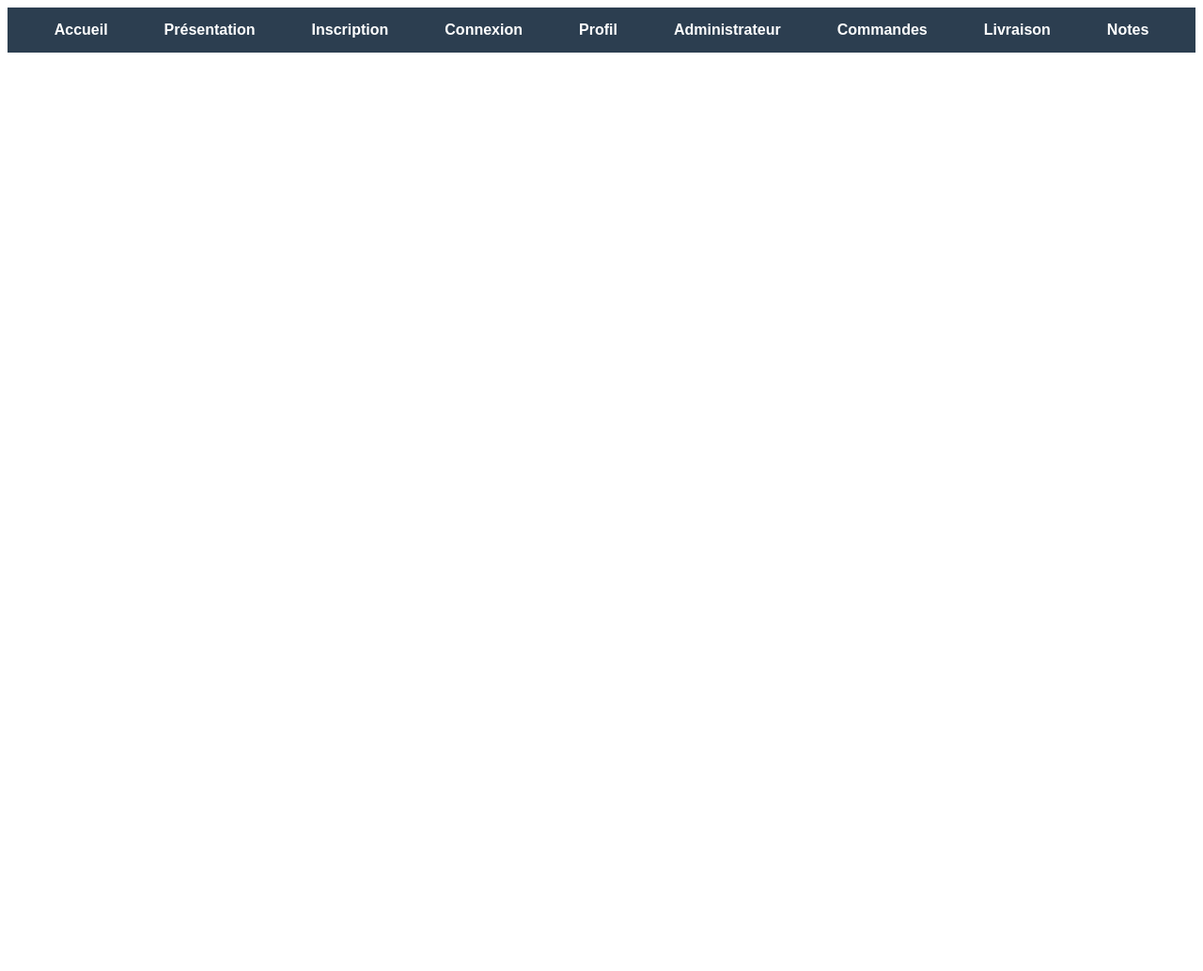
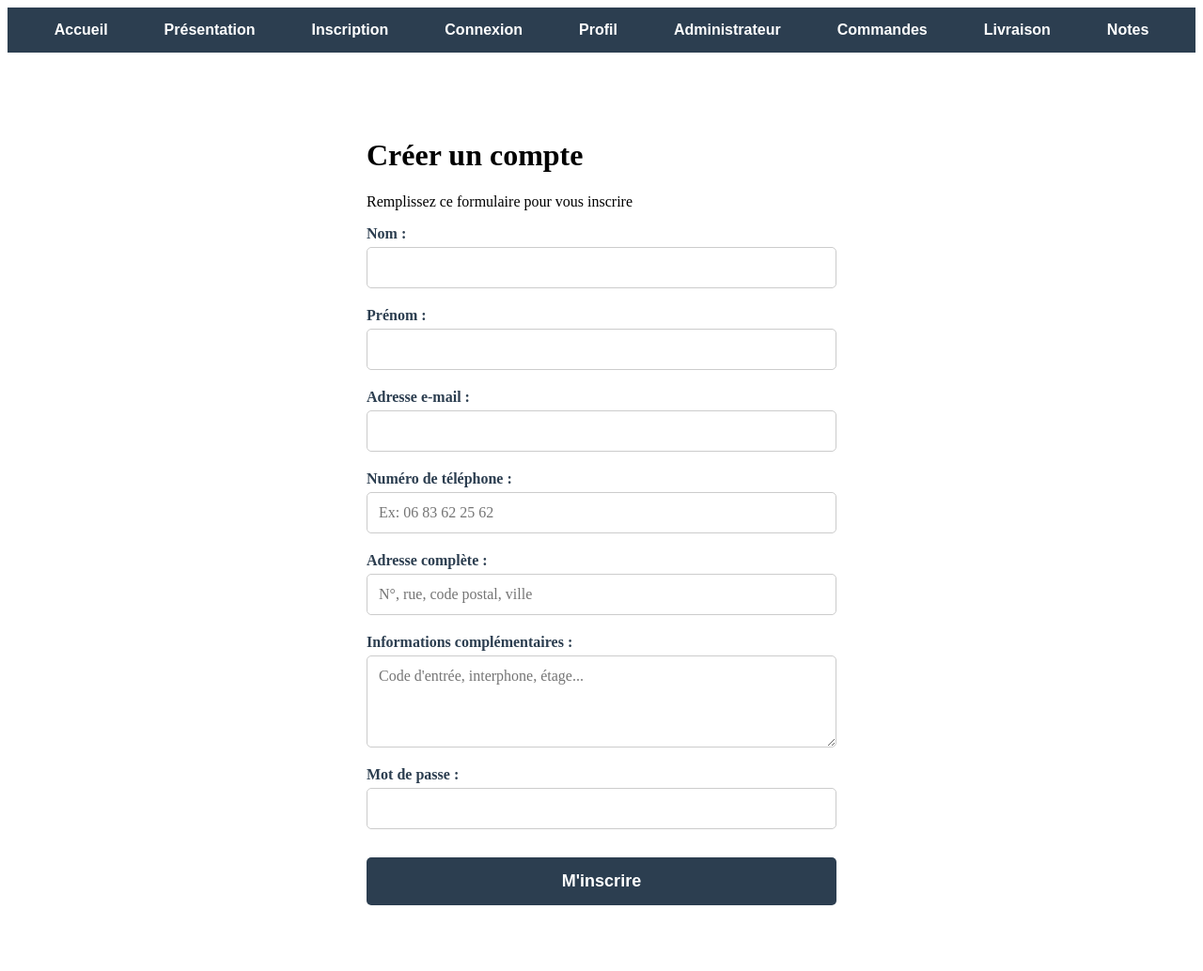
Before and after one commit to Youssef95100/CYBANK, a PHP site: page /inscription.html in a window 1280 px wide. Shown: the whole page at 94% size. Before the commit the page ends 56 px from the top, so only its background shows below. Run offline with PHP 8.4, Linux system fonts and the light colour scheme.

Commit message:
ajout des formulaires d'inscription et de connexion

```diff
--- a/inscription.html
+++ b/inscription.html
@@ -22,6 +22,52 @@
             <li><a href="notation.html">Notes</a></li>
         </ul>
     </nav>
+
+
+    <main class="conteneur-formulaire">
+        <h1>Créer un compte</h1>
+        <p>Remplissez ce formulaire pour vous inscrire</p>
+
+        <form action="#" method="POST">
+            <div class="groupe-champ">
+                <label for="nom">Nom :</label>
+                <input type="text" id="nom" name="nom" required>
+            </div>
+
+            <div class="groupe-champ">
+                <label for="prenom">Prénom :</label>
+                <input type="text" id="prenom" name="prenom" required>
+            </div>
+
+            <div class="groupe-champ">
+                <label for="email">Adresse e-mail :</label>
+                <input type="email" id="email" name="email" required>
+            </div>
+
+            <div class="groupe-champ">
+                <label for="telephone">Numéro de téléphone :</label>
+                <input type="tel" id="telephone" name="telephone" placeholder="Ex: 06 83 62 25 62" required>
+            </div>
+
+            <div class="groupe-champ">
+                <label for="adresse">Adresse complète :</label>
+                <input type="text" id="adresse" name="adresse" placeholder="N°, rue, code postal, ville" required>
+            </div>
+
+            <div class="groupe-champ">
+                <label for="infos">Informations complémentaires :</label>
+                <textarea id="infos" name="infos" rows="4" placeholder="Code d'entrée, interphone, étage..."></textarea>
+            </div>
+
+            <div class="groupe-champ">
+                <label for="mdp">Mot de passe :</label>
+                <input type="password" id="mdp" name="mdp" required>
+            </div>
+
+            <button type="submit" class="btn-valider">M'inscrire</button>
+        </form>
+    </main>
+
 </body>
 
 </html>
--- a/style.css
+++ b/style.css
@@ -50,3 +50,57 @@ nav a:hover {
 .zone-recherche button:hover {
     background-color: #34495e;
 }
+
+
+
+.conteneur-formulaire {
+    max-width: 500px;
+    margin: 40px auto;
+    padding: 30px;
+    background-color: white;
+    border-radius: 8px;
+}
+
+.groupe-champ {
+    margin-bottom: 20px;
+    display: flex;
+    flex-direction: column;
+}
+
+.groupe-champ label {
+    margin-bottom: 5px;
+    font-weight: bold;
+    color: #2c3e50;
+}
+
+.groupe-champ input,
+.groupe-champ textarea {
+    padding: 12px;
+    border: 1px solid #ccc;
+    border-radius: 5px;
+    font-size: 16px;
+    font-family: inherit;
+}
+
+.groupe-champ input:focus,
+.groupe-champ textarea:focus {
+    border-color: #2c3e50;
+    outline: none;
+}
+
+.btn-valider {
+    width: 100%;
+    padding: 15px;
+    background-color: #2c3e50;
+    color: white;
+    border: none;
+    border-radius: 5px;
+    font-size: 18px;
+    font-weight: bold;
+    cursor: pointer;
+    margin-top: 10px;
+}
+
+.btn-valider:hover {
+    background-color: #34495e;
+}
```
Also changed, not shown: connexion.html (+25 -0 lines).
